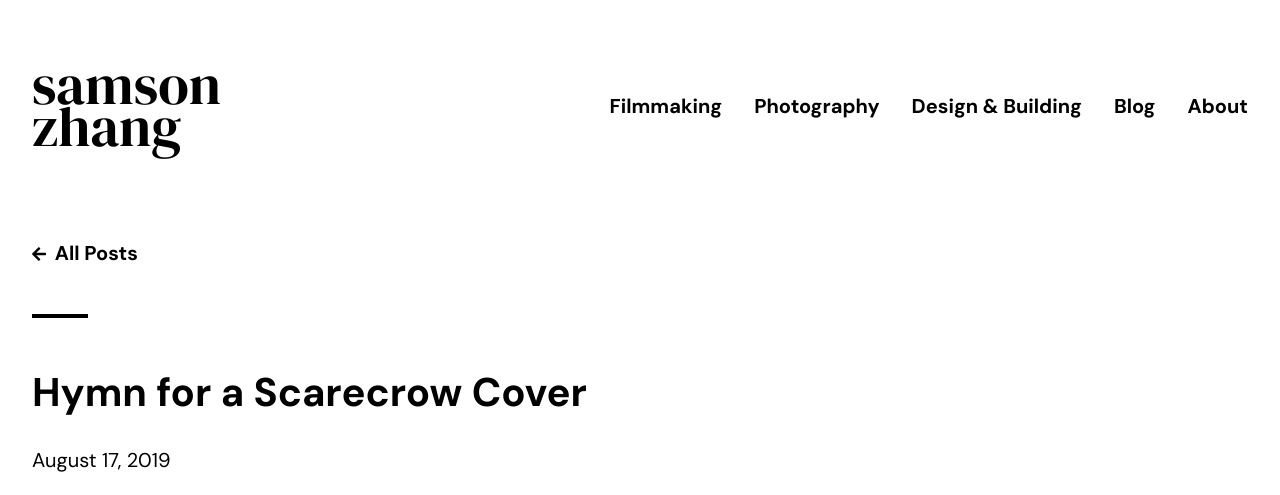
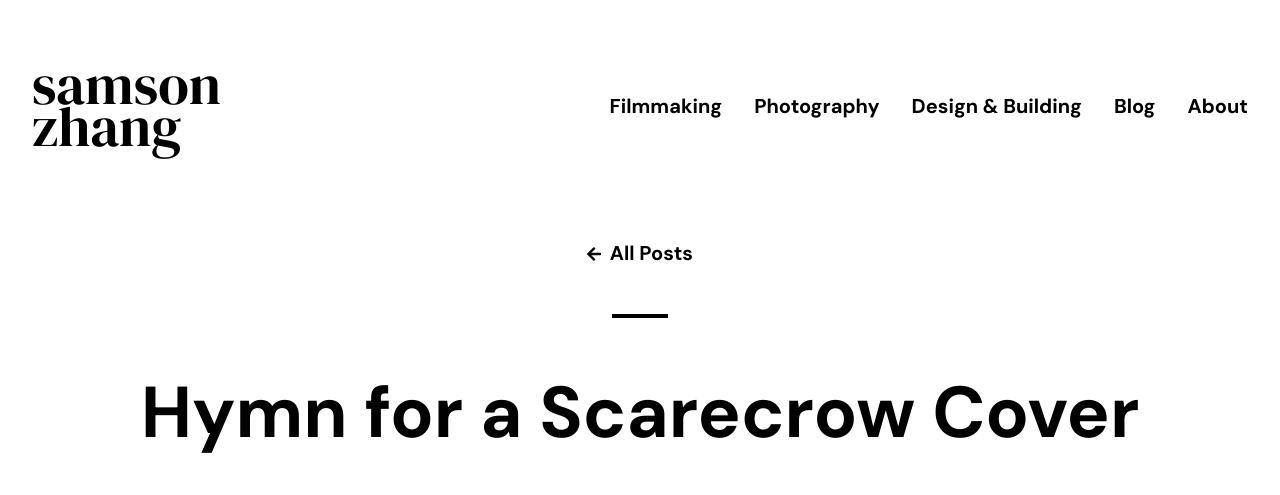
Before and after one commit to wwsalmon/portfolio, a Jekyll site: the page built from _posts/2019-08-17-hymn-for-a-scarecrow-cover.md, in a window 1280 px wide. Shown: the top 495 px of the page. Built offline with Jekyll 4.4.1, drawn with Linux system fonts in a browser that asks for light colours; some web fonts are replaced; grey boxes are pictures that could not be loaded.

Commit message:
Quick post styling

```diff
--- a/_layouts/post.html
+++ b/_layouts/post.html
@@ -2,11 +2,13 @@
 layout: default
 ---
 
-<div class='backhome'><a href='{{ site.baseurl }}/blog'><i class="fas fa-arrow-left"></i> All Posts</a></div>
-<div class='divider'></div>
+<div class='post-container'>
+    <div class='backhome'><a href='{{ site.baseurl }}/blog'><i class="fas fa-arrow-left"></i> All Posts</a></div>
+    <div class='divider'></div>
 
-<h1>{{ page.title }}</h1>
+    <h1>{{ page.title }}</h1>
 
-<p>{{ page.date | date: "%B %-d, %Y" }}</p>
+    <p class='date'>{{ page.date | date: "%B %-d, %Y" }}</p>
 
-{{ content }}
+    {{ content }}
+</div>
--- a/_sass/blog.scss
+++ b/_sass/blog.scss
@@ -32,3 +32,24 @@
         }
     }
 }
+
+.post-container{
+    h1, .backhome, .date{
+        text-align: center;
+    }
+
+    h1{
+        font-size: 72px;
+    }
+
+    .divider{
+        margin-left: auto;
+        margin-right: auto;
+    }
+
+    p{
+        font-size: 24px;
+        max-width: 900px;
+        margin: 36px auto;
+    }
+}
```
